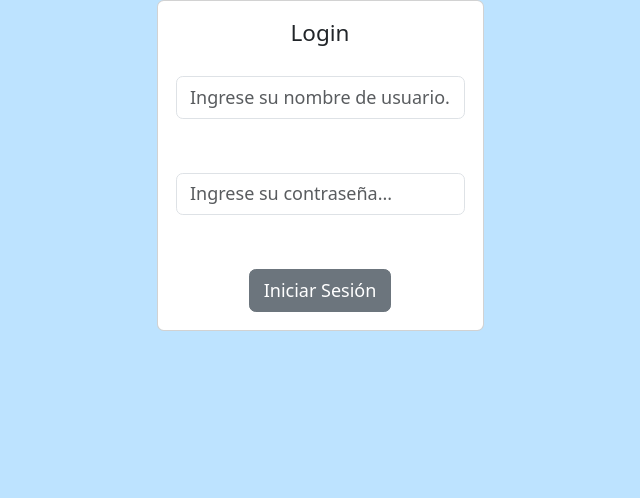
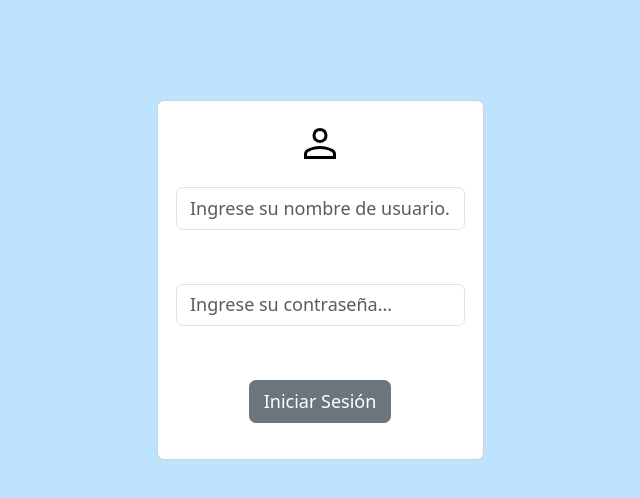
Before and after one commit to pedrogasparini/Farmacare-app, a React (Vite) app in the folder farmacare/: page / in a window 1280 px wide. Shown: the top 498 px of the page, without its empty margins (320-960 px from the left). Built offline with nearby package versions, Linux system fonts and the light colour scheme.

Commit message:
validacion de username/password

```diff
--- a/farmacare/src/components/Login/Login.css
+++ b/farmacare/src/components/Login/Login.css
@@ -1,3 +1,9 @@
+@import url("https://fonts.googleapis.com/css2?family=Noto+Sans+JP:wght@400;700&display=swap");
+
+html {
+    font-family: "Noto Sans JP", sans-serif;
+}
+
 :root {
     /* donde esta el logo: */
     --header-color: #40ABA8;
@@ -8,9 +14,11 @@
 
 }
 
+body {
+    background-color: var(--background);
+}
 
-
-body {
+.login-container {
 
     margin-top: 100px;
     display: flex;
@@ -18,9 +26,8 @@ body {
     justify-content: center;
     text-align: center;
     font-size: large;
-    background-color: var(--background);
 }
 
-h5 {
-    margin-bottom: 30px;
+svg {
+    margin-bottom: 20px;
 }
--- a/farmacare/src/components/Login/Login.jsx
+++ b/farmacare/src/components/Login/Login.jsx
@@ -4,6 +4,10 @@ import { Form, Card, Row, Col, Button } from "react-bootstrap";
 import { useNavigate } from "react-router-dom";
 import "./Login.css";
 import { AuthenticationContext } from "../../services/authentication/authentication";
+
+const users = [
+    { username: "pedro123", password: "password" },
+];
 
 const Login = () => {
     const [username, setUsername] = useState("");
@@ -28,8 +32,10 @@ const Login = () => {
         setPassword(inputPassword);
     };
 
+
     const submitHandler = (event) => {
         event.preventDefault();
+
 
         if (usernameRef.current.value.length === 0) {
             usernameRef.current.focus();
@@ -51,6 +57,21 @@ const Login = () => {
             return;
         }
 
+
+        const userEntered = users.find(userEntered => userEntered.username === username);
+
+        if (!userEntered) {
+            setMessage("Usuario no encontrado");
+            return;
+        }
+
+        // Verificar si la contraseña coincide
+        if (userEntered.password !== password) {
+            setMessage("Contraseña incorrecta");
+            return;
+        }
+
+
         handleLogin(username);
         navigate("/home");
     };
@@ -59,9 +80,16 @@ const Login = () => {
         <div className="login-container">
             <Card>
                 <Card.Body>
-                    <Row>
-                        <h5>Login</h5>
-                    </Row>
+                    <div className="icon-container">
+                        <svg
+                            xmlns="http://www.w3.org/2000/svg"
+                            height="48px"
+                            viewBox="0 -960 960 960"
+                            width="48px"
+                            fill="#000000">
+                            <path d="M480-481q-66 0-108-42t-42-108q0-66 42-108t108-42q66 0 108 42t42 108q0 66-42 108t-108 42ZM160-160v-94q0-38 19-65t49-41q67-30 128.5-45T480-420q62 0 123 15.5t127.92 44.69q31.3 14.13 50.19 40.97Q800-292 800-254v94H160Zm60-60h520v-34q0-16-9.5-30.5T707-306q-64-31-117-42.5T480-360q-57 0-111 11.5T252-306q-14 7-23 21.5t-9 30.5v34Zm260-321q39 0 64.5-25.5T570-631q0-39-25.5-64.5T480-721q-39 0-64.5 25.5T390-631q0 39 25.5 64.5T480-541Zm0-90Zm0 411Z" /></svg>
+                    </div>
+
                     <Form onSubmit={submitHandler}>
                         <Form.Group className="mb-5">
                             <Form.Control
@@ -92,6 +120,8 @@ const Login = () => {
                         </Row>
                     </Form>
                 </Card.Body>
+
+                <p>{message}</p>
             </Card>
         </div>
     );
```
